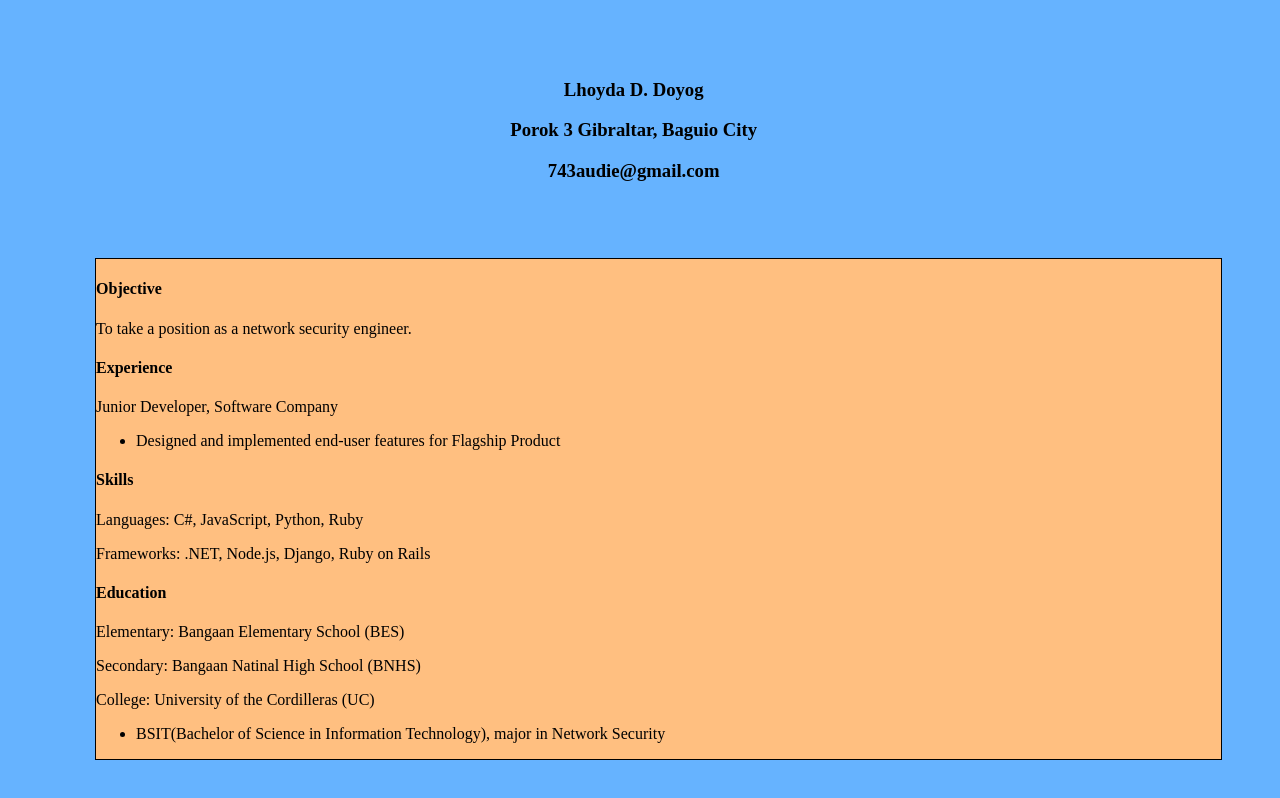
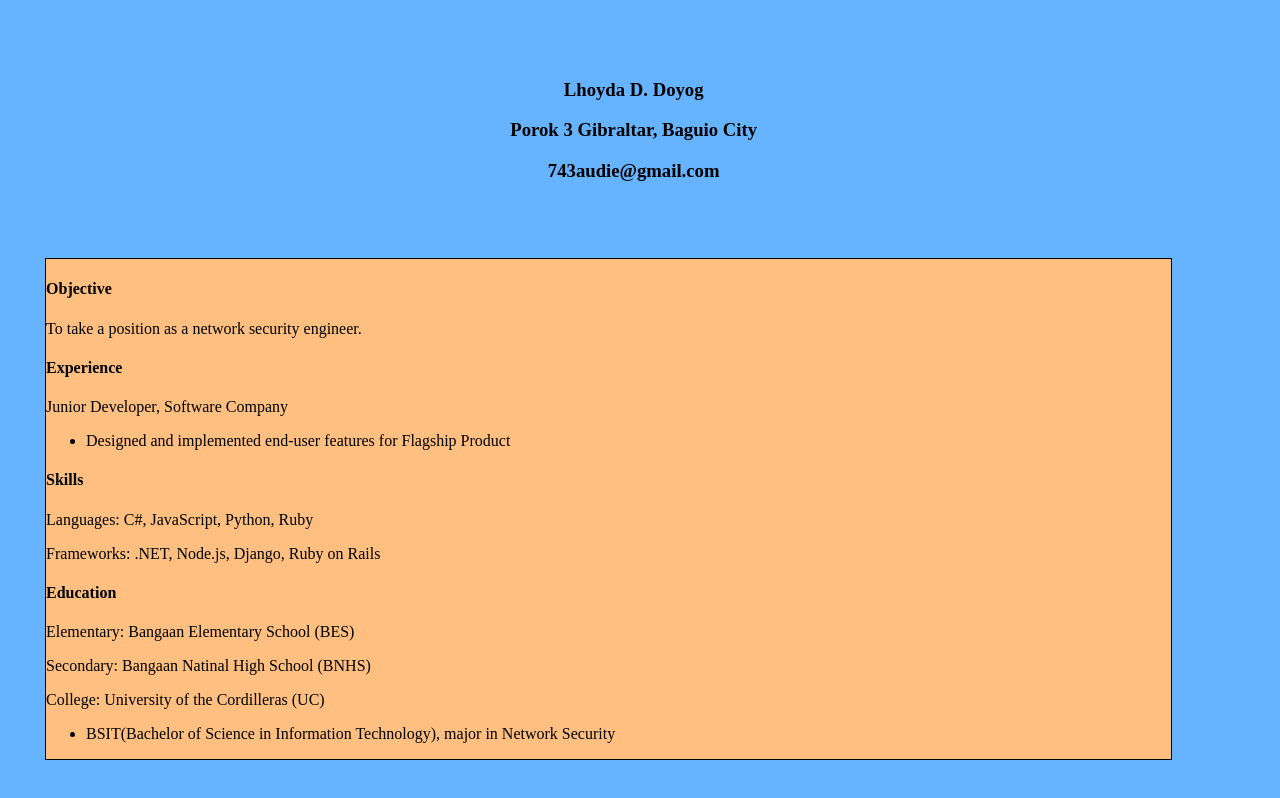
Before and after one commit to lhoydaDoyog/resume.github.io, a plain HTML site: page index.html in a window 1280 px wide. Drawn offline with Linux system fonts and the light colour scheme.

Commit message:
Update index.html

```diff
--- a/index.html
+++ b/index.html
@@ -26,7 +26,7 @@
 
 </div>
 
-        <div class="right" style="background-color: #ffbf80; border: solid black 1px; position: relative; float: right; margin-top: 80px; width: 89%; height: 500px;  margin-bottom: 70px;clear: both; margin-right: 50px; ">
+        <div class="right" style="background-color: #ffbf80; border: solid black 1px; position: relative; float: right; margin-top: 80px; width: 89%; height: 500px;  margin-bottom: 70px;clear: both; margin-right: 100px;margin-left:100px; ">
 
             <h4>Objective</h4>
 
```
